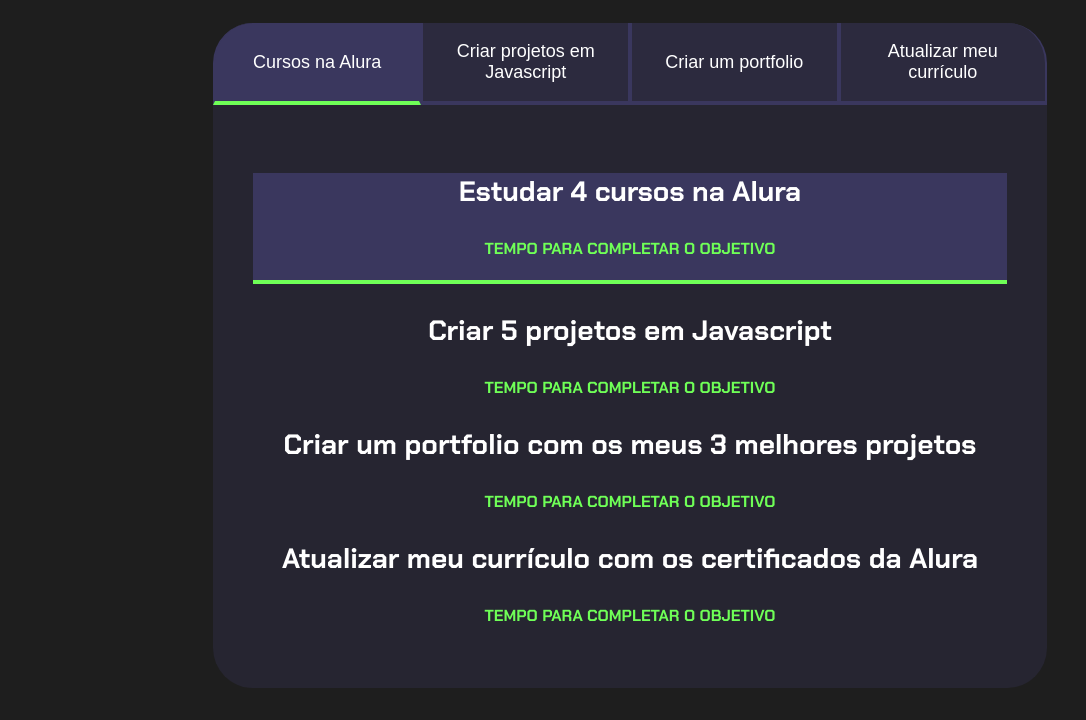
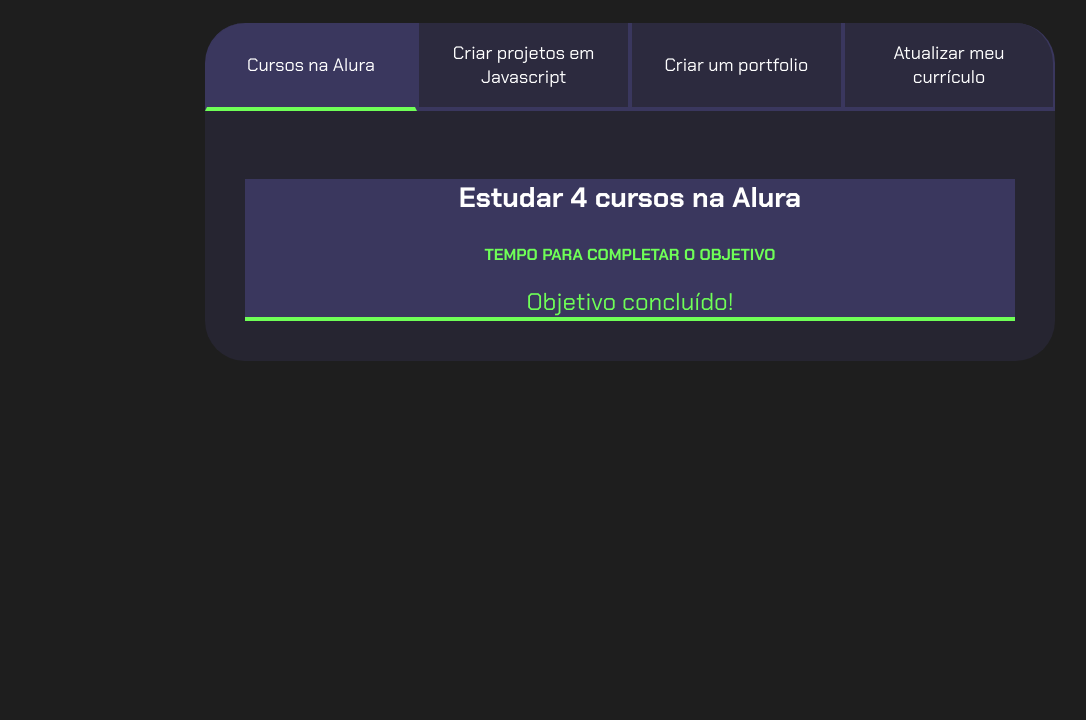
Before and after one commit to M4r1l0o/Projet-o-do-Muril-o, a plain HTML site: page index.html in a window 1280 px wide. Shown: the part 80-800 px from the top of the page, without its empty margins (10-1096 px from the left). Drawn offline with Linux system fonts and the light colour scheme.

Commit message:
correções

```diff
--- a/index.html
+++ b/index.html
@@ -16,7 +16,7 @@
     <button class="botao">Criar um portfolio</button>
     <button class="botao">Atualizar meu currículo</button>
   </div>
-  <script src="main.js"></script>
+
   <div class="abas-textos">
     <div class="aba-conteudo ativo">
   <h3 class="aba-conteudo-titulo-principal">Estudar 4 cursos na Alura</h3>
@@ -50,3 +50,9 @@
   </h4>
   <div class="contador"></div>
 </div>
+  </div>
+</div>
+    </section>
+    <script src="main.js"></script>
+  </body>
+</html>
--- a/main.js
+++ b/main.js
@@ -1,3 +1,39 @@
+const botoes = document.querySelectorAll(".botao");
+const textos = document.querySelectorAll(".aba-conteudo");
+const contadores = document.querySelectorAll(".contador");
+
+const objetivos = [
+  new Date("2024-12-31T23:59:59"),
+  new Date("2024-12-31T23:59:59"),
+  new Date("2024-12-31T23:59:59"),
+  new Date("2024-12-31T23:59:59")
+];
+
+function formatarTempo(ms) {
+  const dias = Math.floor(ms / (1000 * 60 * 60 * 24));
+  const horas = Math.floor((ms % (1000 * 60 * 60 * 24)) / (1000 * 60 * 60));
+  const minutos = Math.floor((ms % (1000 * 60 * 60)) / (1000 * 60));
+  const segundos = Math.floor((ms % (1000 * 60)) / 1000);
+
+  return `${dias}d ${horas}h ${minutos}m ${segundos}s`;
+}
+
+function atualizarContadores() {
+  let tempoAtual = new Date();
+
+  contadores.forEach((contador, index) => {
+    const tempo = objetivos[index] - tempoAtual;
+    if (tempo > 0) {
+      contador.textContent = formatarTempo(tempo);
+    } else {
+      contador.textContent = "Objetivo concluído!";
+    }
+  });
+}
+
+atualizarContadores();
+setInterval(atualizarContadores, 1000);
+
 for (let i = 0; i < botoes.length; i++) {
   botoes[i].onclick = function () {
     for (let j = 0; j < botoes.length; j++) {
@@ -9,8 +45,3 @@
     textos[i].classList.add("ativo");
   };
 }
-const contadores = document.querySelectorAll(".contador");
-const tempoObjetivo1 = new Date("2023-10-05T00:00:00");
-let tempoAtual = new Date();
-
-contadores[0].textContent = tempoObjetivo1 - tempoAtual;
--- a/style.css
+++ b/style.css
@@ -36,7 +36,7 @@
 }
 
 .botao {
-  font-family: "Crakra Petch", sans-serif;
+  font-family: "Chakra Petch", sans-serif;
   background-color: var(--botao-inativo);
   color: var(--branco);
   display: flex;
@@ -51,22 +51,17 @@
   border-top: none;
 }
 
-.botao:first-child {
-  border-radius: 40px 40px 0 0;
-}
-
 @media screen and (min-width: 768px) {
-  /* Código omitido */
-   .botoes {
+  .botoes {
     display: flex;
   }
-}
-.botao:first-child {
+  .botao:first-child {
     border-radius: 40px 0 0 0;
   }
   .botao:last-child {
     border-radius: 0 40px 0 0;
   }
+}
 .ativo {
   background-color: var(--botao-ativo);
   border-bottom: 4px solid var(--verde);
@@ -90,3 +85,18 @@
   color: var(--verde);
   text-transform: uppercase;
 }
+
+.aba-conteudo {
+  display: none;
+}
+
+.aba-conteudo.ativo {
+  display: block;
+}
+
+.contador {
+  font-size: 24px;
+  color: var(--verde);
+  text-align: center;
+  margin-top: 20px;
+}
```
